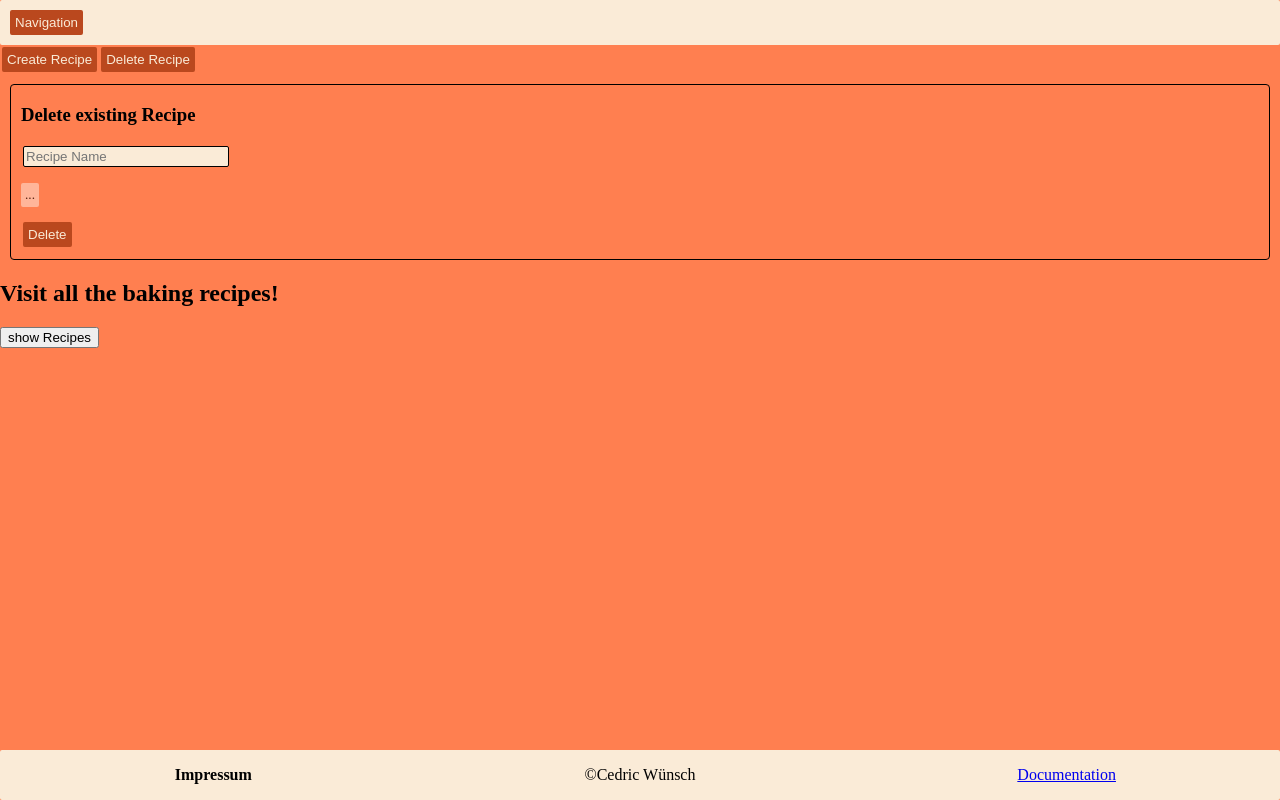
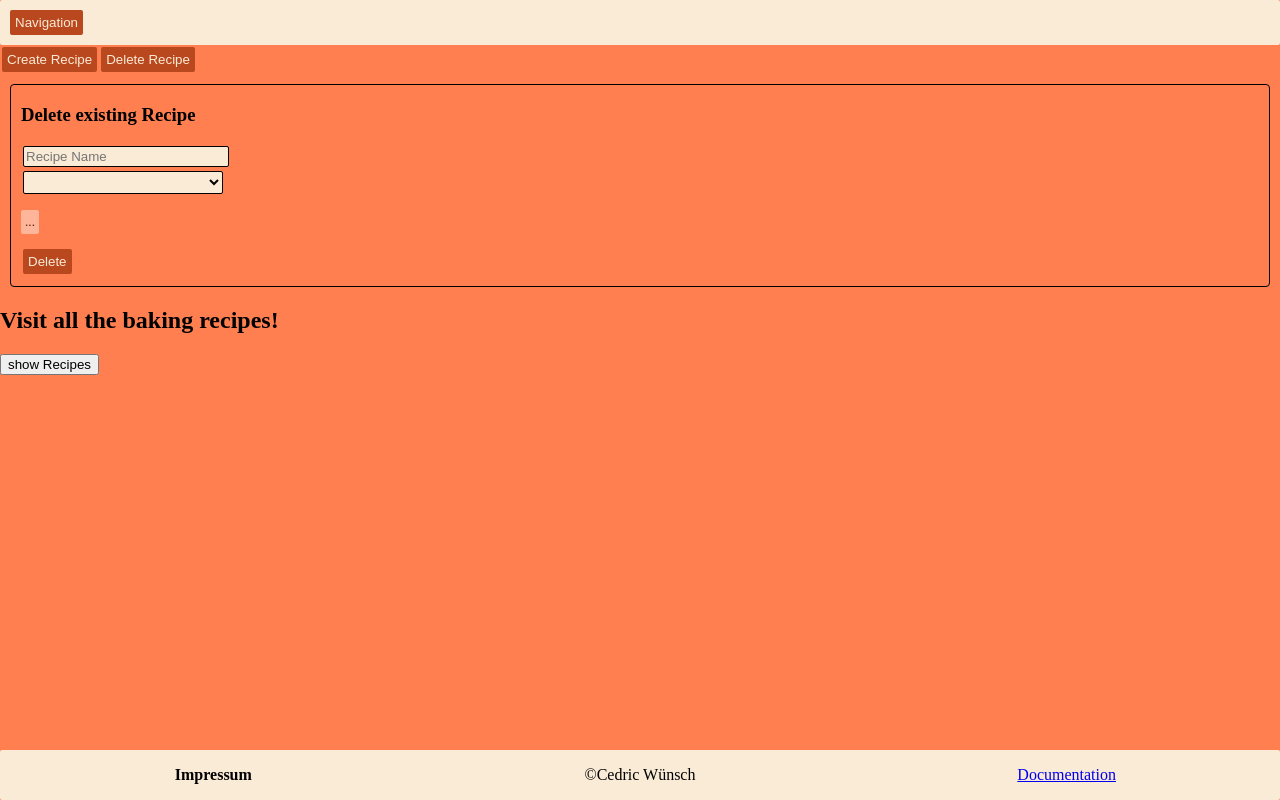
Before and after one commit to cedric-star/Vue-Web-Tech, a Vue app: page /baking in a window 1280 px wide. Both pictures are taken after a click on the button "Delete Recipe". Built offline with nearby package versions, Linux system fonts and the light colour scheme.

Commit message:
delete angefangen

```diff
--- a/src/components/CreateRecipe.vue
+++ b/src/components/CreateRecipe.vue
@@ -92,7 +92,7 @@
               additives: this.additives
 
           };
-          fetch('http://localhost:8080/app/adddata', {
+          fetch('http://localhost:8090/app/adddata', {
               method: 'POST',
               headers: {
                   'Content-Type': 'application/json'
--- a/src/components/DeleteRecipe.vue
+++ b/src/components/DeleteRecipe.vue
@@ -3,6 +3,9 @@
   <div class="all" id="all" v-if="showField==true">
     <h3>Delete existing Recipe</h3>
     <input placeholder="Recipe Name" type="text" name="name" id="name" v-model="this.name">
+    <select placeholder="Recipe Type" type="" name="type" id="type" v-model="this.type">
+      <option v-for="type in this.types">{{ type }}</option>
+    </select>
     <p id="responseText">{{ message }}</p>
 
 
@@ -23,8 +26,10 @@ export default {
   data() {
     return {
       name: "",
+      type: "",
       message: "...",
       showField: false,
+      types: ["cooking", "baking"]
 
     };
   },
@@ -52,12 +57,12 @@ export default {
       if (!this.checkAttributes()) return;
       console.log('fetching...');
 
-      fetch('http://localhost:8080/app/deletedata', {
+      fetch('http://localhost:8090/app/deletedata', {
         method: 'POST',
         headers: {
           'Content-Type': 'application/json'
         },
-        body: this.name
+        body: this.name+';'+this.type
       })
           .then(response => {
             if (!response.ok) {
@@ -95,8 +100,7 @@ export default {
   border-radius: 4px;
   display: grid;
 }
-input {
-  border: none;
+input, select {
   background-color: antiquewhite;
   border: 1px solid black;
   margin: 2px;
--- a/src/components/ShowAllRecipes.vue
+++ b/src/components/ShowAllRecipes.vue
@@ -32,7 +32,7 @@ export default {
   },
   methods: {
     loadDataFromServer() {
-      fetch('http://localhost:8080/app/getdata', {
+      fetch('http://localhost:8090/app/getdata', {
         method: 'POST',
 
         body: this.type,
```
